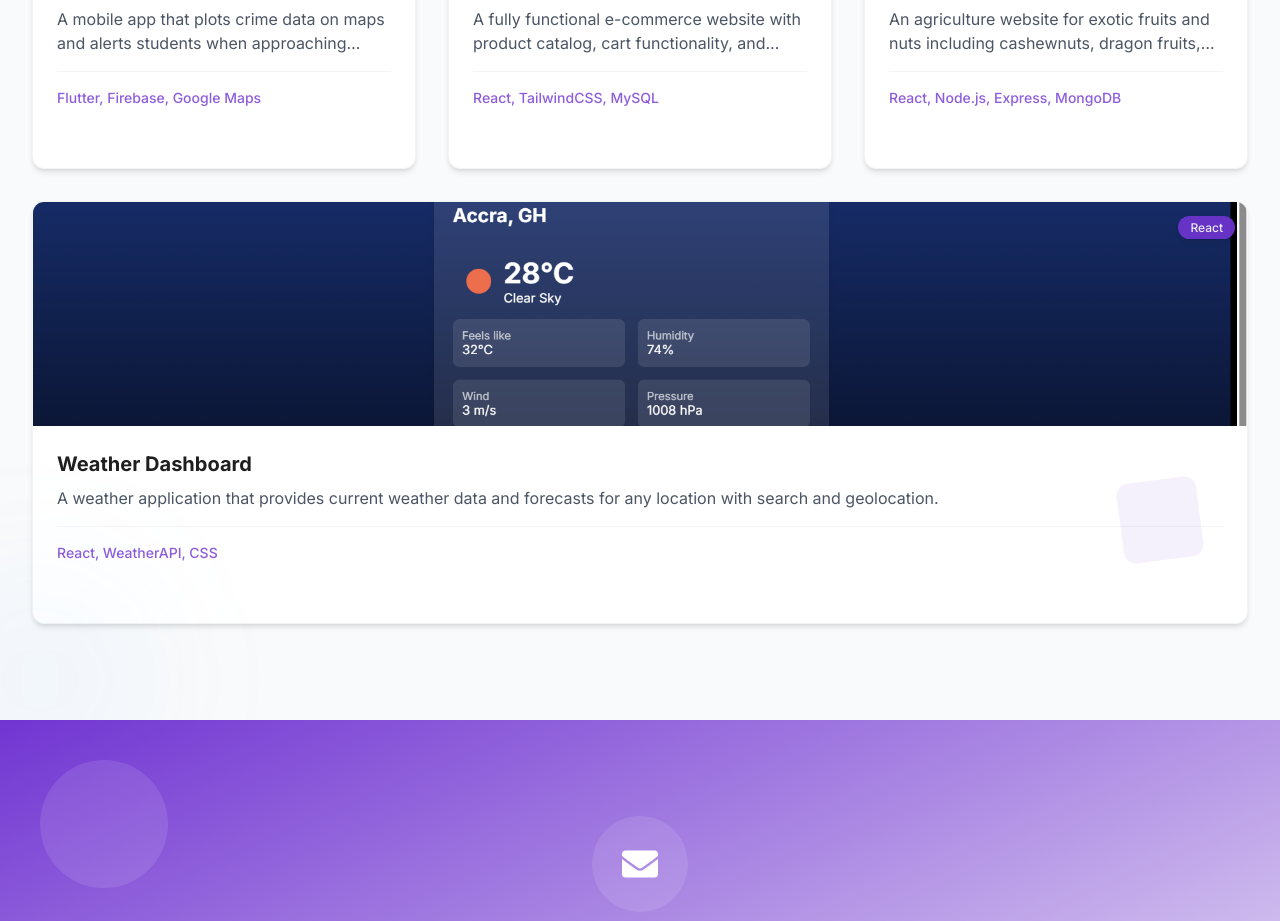
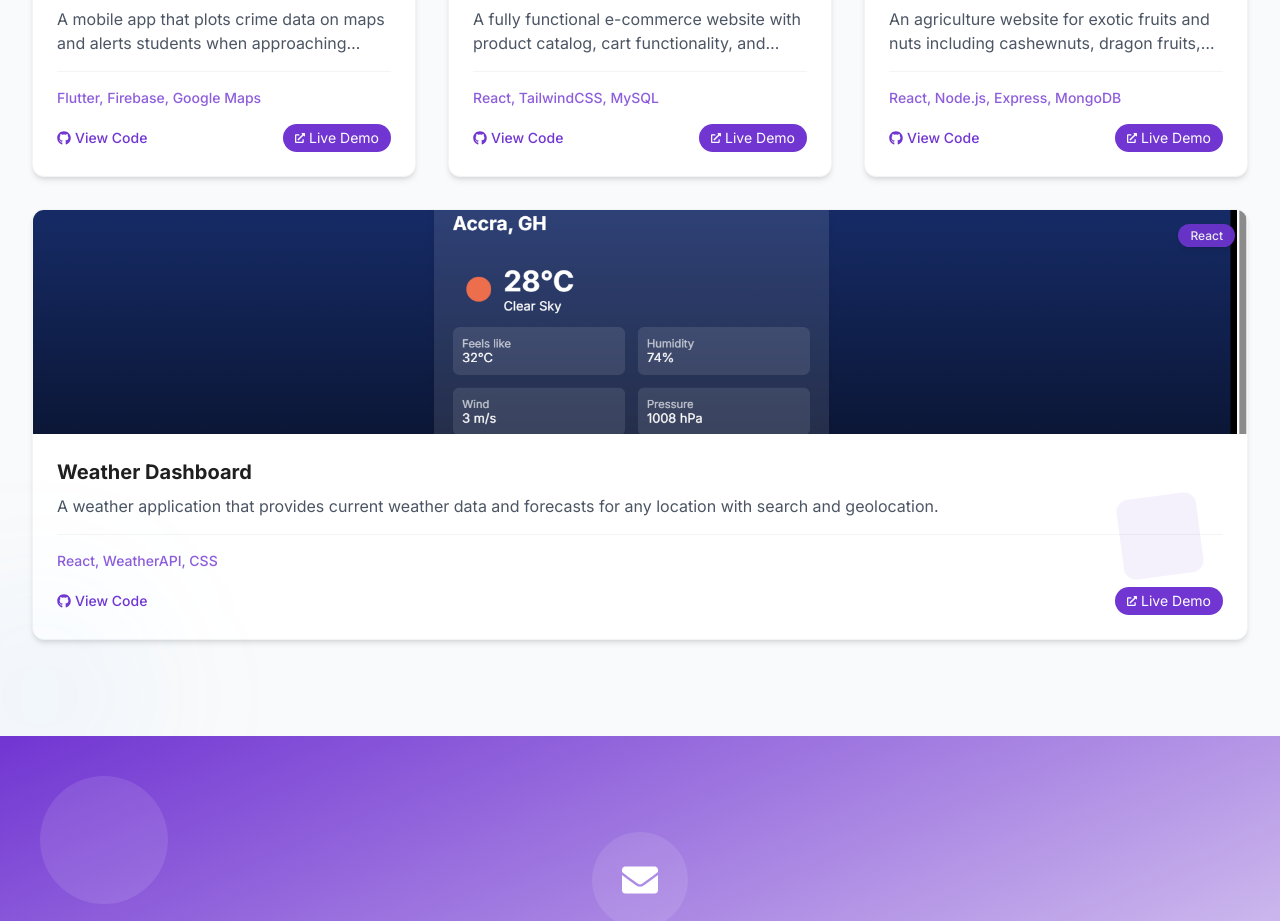
Before and after one commit to GhOsCoDeR/adams-portfolio, a React (Vite) app: page / in a window 1280 px wide. Shown: the part 1940-2861 px from the top of the page. Built offline with nearby package versions, Linux system fonts and the light colour scheme.

Commit message:
Add Live Demo buttons to project cards

```diff
--- a/src/pages/Home.jsx
+++ b/src/pages/Home.jsx
@@ -1,5 +1,5 @@
 import { Link } from 'react-router-dom';
-import { FaArrowRight, FaGithub, FaLinkedin, FaTwitter, FaEnvelope, FaMobileAlt, FaLaptopCode, FaUsers, FaCode, FaTrophy } from 'react-icons/fa';
+import { FaArrowRight, FaGithub, FaLinkedin, FaTwitter, FaEnvelope, FaMobileAlt, FaLaptopCode, FaUsers, FaCode, FaTrophy, FaExternalLinkAlt } from 'react-icons/fa';
 import { motion, AnimatePresence } from 'framer-motion';
 import { useState, useEffect } from 'react';
 import React from 'react';
@@ -566,6 +566,8 @@ const Home = () => {
                   description="A mobile app that plots crime data on maps and alerts students when approaching high-risk areas."
                   tech="Flutter, Firebase, Google Maps"
                   image="/images/campus-security/campusSecurityadmin.jpg"
+                  liveUrl="https://campus-security-navigator.example.com"
+                  githubUrl="https://github.com/GhOsCoDeR/campus-security-navigator"
                 />
               </motion.div>
 
@@ -580,6 +582,8 @@ const Home = () => {
                   description="A fully functional e-commerce website with product catalog, cart functionality, and secure checkout."
                   tech="React, TailwindCSS, MySQL"
                   image="/images/ecommerce/ecommerce.jpg"
+                  liveUrl="https://ecommerce-demo.example.com"
+                  githubUrl="https://github.com/GhOsCoDeR/HopAndShop_main.git"
                 />
               </motion.div>
 
@@ -594,6 +598,8 @@ const Home = () => {
                   description="An agriculture website for exotic fruits and nuts including cashewnuts, dragon fruits, tigernuts, and wanbugu apples."
                   tech="React, Node.js, Express, MongoDB"
                   image="/images/mosaic/agriculture.jpg"
+                  liveUrl="https://mosaic-grove.example.com"
+                  githubUrl="https://github.com/GideonWill/Mosaic-Grove.git"
                 />
               </motion.div>
 
@@ -609,6 +615,8 @@ const Home = () => {
                   description="A weather application that provides current weather data and forecasts for any location with search and geolocation."
                   tech="React, WeatherAPI, CSS"
                   image="/images/weather/Screenshot 2025-04-03 115446.png"
+                  liveUrl="https://weather-app-demo.example.com"
+                  githubUrl="https://github.com/GhOsCoDeR/weather.git"
                 />
               </motion.div>
             </div>
@@ -735,7 +743,7 @@ const SkillCard = ({ icon, title, delay = 0 }) => {
 };
 
 // Project Card Component
-const ProjectCard = ({ title, description, tech, image }) => {
+const ProjectCard = ({ title, description, tech, image, liveUrl, githubUrl }) => {
   // Simplified version with single image only
   return (
     <div className="bg-white rounded-xl shadow-md h-full flex flex-col overflow-hidden group border border-gray-100 hover:shadow-xl transition-shadow">
@@ -767,13 +775,29 @@ const ProjectCard = ({ title, description, tech, image }) => {
           <div className="text-sm text-primary/80 font-medium">{tech}</div>
         </div>
 
-        <motion.div
-          className="mt-4 text-sm text-primary font-medium flex items-center gap-1 opacity-0 group-hover:opacity-100 transition-opacity"
-          initial={{ x: -10 }}
-          whileInView={{ x: 0 }}
-        >
-          View Project <FaArrowRight size={12} className="group-hover:translate-x-1 transition-transform" />
-        </motion.div>
+        <div className="mt-4 flex justify-between items-center">
+          <motion.a
+            href={githubUrl}
+            target="_blank"
+            rel="noopener noreferrer"
+            className="text-sm text-primary font-medium flex items-center gap-1 hover:text-primary-dark transition-colors"
+            whileHover={{ x: 2 }}
+          >
+            <FaGithub size={14} /> View Code
+          </motion.a>
+
+          {liveUrl && (
+            <motion.a
+              href={liveUrl}
+              target="_blank"
+              rel="noopener noreferrer"
+              className="text-sm bg-primary text-white px-3 py-1 rounded-full flex items-center gap-1 hover:bg-primary-dark transition-colors"
+              whileHover={{ scale: 1.05 }}
+            >
+              <FaExternalLinkAlt size={10} /> Live Demo
+            </motion.a>
+          )}
+        </div>
       </div>
     </div>
   );
```
